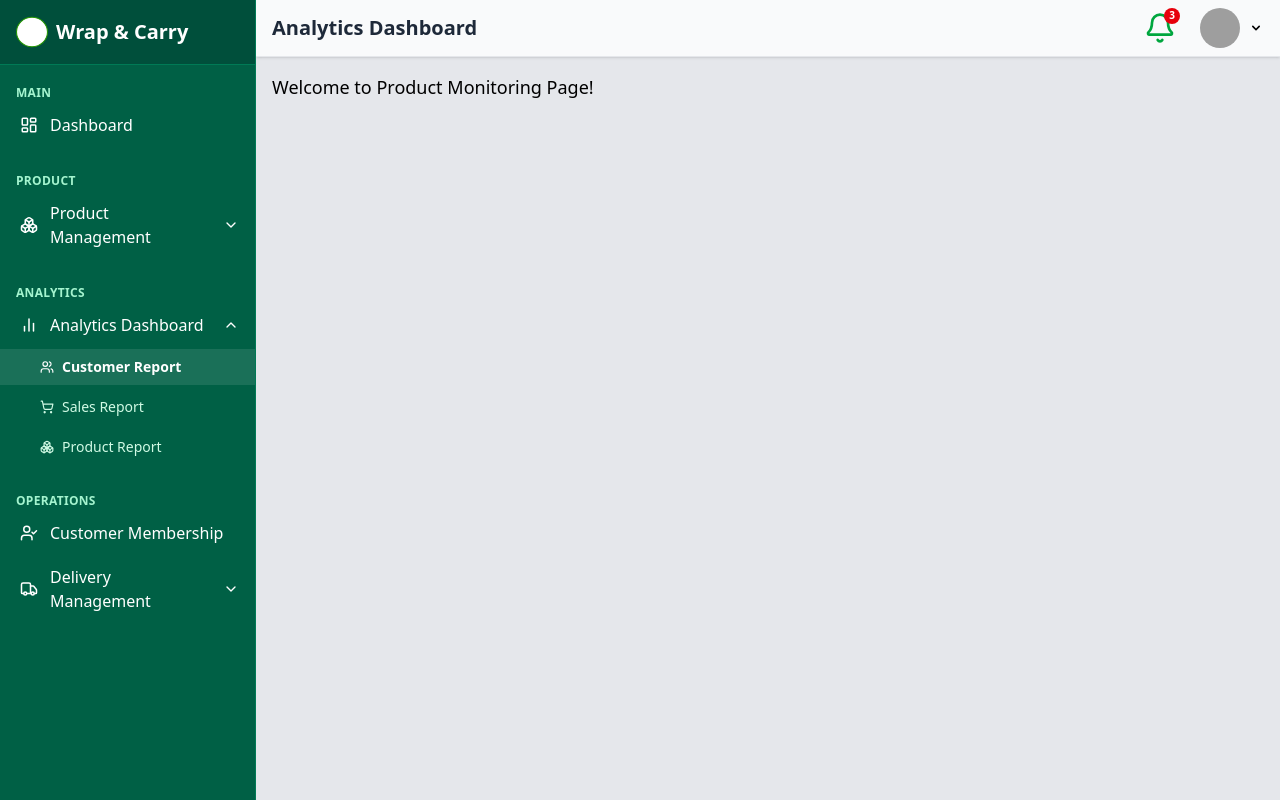
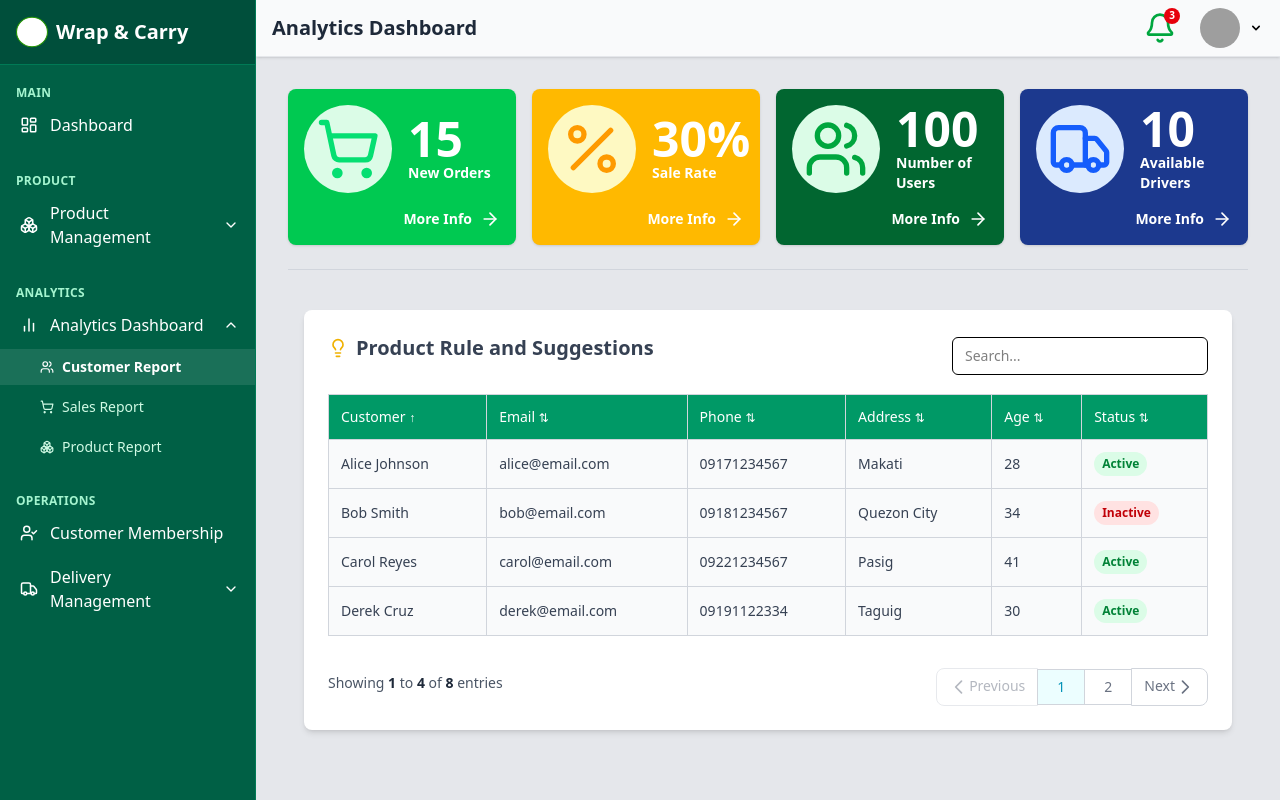
Before and after one commit to MarkDenver01/carry_guides_admin, a React (Vite) app in the folder frontend/: page /dashboard/analytics/customers in a window 1280 px wide. Built offline with nearby package versions, Linux system fonts and the light colour scheme; grey boxes are pictures that could not be loaded.

Commit message:
Added: CustomerReport

```diff
--- a/frontend/src/page/analytics/sub/CustomerReport.tsx
+++ b/frontend/src/page/analytics/sub/CustomerReport.tsx
@@ -1,3 +1,95 @@
+import {ArrowRight, Percent, ShoppingCart, Truck, Users} from "lucide-react";
+import DashboardTable from "../../../layout/dashboard/DashboardTableLayout.tsx";
+
 export default function CustomerReport() {
-    return <div className="text-lg font-medium">Welcome to Product Monitoring Page!</div>;
+    return(
+        <div className="p-4 flex flex-col gap-6">
+            {/* First Grid Section */}
+            <div className="grid grid-cols-1 md:grid-cols-4 gap-4">
+                {/* NEW ORDERS */}
+                <div className="flex flex-col justify-between gap-4 p-4 bg-green-500 rounded-lg shadow hover:shadow-md transition">
+                    <div className="flex items-center gap-4">
+                        <div className="p-3 bg-green-100 text-green-400 rounded-full">
+                            <ShoppingCart size={64} />
+                        </div>
+                        <div>
+                            <div className="text-5xl font-bold text-white">15</div>
+                            <div className="text-sm font-semibold text-white">New Orders</div>
+                        </div>
+                    </div>
+                    <div className="flex justify-end">
+                        <button className="group flex items-center gap-2 text-sm font-semibold text-white hover:underline">
+                            More Info
+                            <ArrowRight size={20} className="transition-transform group-hover:translate-x-1 group-hover:text-white" />
+                        </button>
+                    </div>
+                </div>
+
+                {/* SALES RATES */}
+                <div className="flex flex-col justify-between gap-4 p-4 bg-amber-400 rounded-lg shadow hover:shadow-md transition">
+                    <div className="flex items-center gap-4">
+                        <div className="p-3 bg-yellow-100 text-amber-500 rounded-full">
+                            <Percent size={64} />
+                        </div>
+                        <div>
+                            <div className="text-5xl font-bold text-white">30%</div>
+                            <div className="text-sm font-semibold text-white">Sale Rate</div>
+                        </div>
+                    </div>
+                    <div className="flex justify-end">
+                        <button className="group flex items-center gap-2 text-sm font-semibold text-white hover:underline">
+                            More Info
+                            <ArrowRight size={20} className="transition-transform group-hover:translate-x-1 group-hover:text-white" />
+                        </button>
+                    </div>
+                </div>
+
+                {/* NUMBER OF USERS */}
+                <div className="flex flex-col justify-between gap-4 p-4 bg-green-800 rounded-lg shadow hover:shadow-md transition">
+                    <div className="flex items-center gap-4">
+                        <div className="p-3 bg-green-100 text-green-600 rounded-full">
+                            <Users size={64} />
+                        </div>
+                        <div>
+                            <div className="text-5xl font-bold text-white">100</div>
+                            <div className="text-sm font-semibold text-white">Number of Users</div>
+                        </div>
+                    </div>
+                    <div className="flex justify-end">
+                        <button className="group flex items-center gap-2 text-sm font-semibold text-white hover:underline">
+                            More Info
+                            <ArrowRight size={20} className="transition-transform group-hover:translate-x-1 group-hover:text-white" />
+                        </button>
+                    </div>
+                </div>
+
+                {/* AVAILABLE DRIVER */}
+                <div className="flex flex-col justify-between gap-4 p-4 bg-blue-900 rounded-lg shadow hover:shadow-md transition">
+                    <div className="flex items-center gap-4">
+                        <div className="p-3 bg-blue-100 text-blue-600 rounded-full">
+                            <Truck size={64} />
+                        </div>
+                        <div>
+                            <div className="text-5xl font-bold text-white">10</div>
+                            <div className="text-sm font-semibold text-white">Available Drivers</div>
+                        </div>
+                    </div>
+                    <div className="flex justify-end">
+                        <button className="group flex items-center gap-2 text-sm font-semibold text-white hover:underline">
+                            More Info
+                            <ArrowRight size={20} className="transition-transform group-hover:translate-x-1 group-hover:text-white" />
+                        </button>
+                    </div>
+                </div>
+            </div>
+
+            {/* Divider */}
+            <div className="border-t border-gray-300" />
+
+            {/* Second Section (optional content) */}
+            <div className="p-4">
+                <DashboardTable/>
+            </div>
+        </div>
+    );
 }
```
